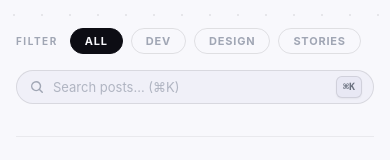
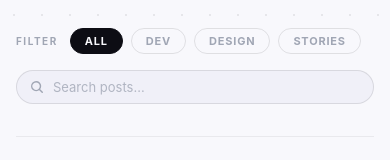
Before and after one commit to sorrysungkwon/glowtris-blog, a Next.js app: page / in a window 390 px wide. Shown: the part 392-552 px from the top of the page. Built offline with nearby package versions, Linux system fonts and the light colour scheme; a web font is replaced by a local one.

Commit message:
fix: cleanup duplicate shortcut badge and hide on mobile

```diff
--- a/app/globals.css
+++ b/app/globals.css
@@ -2280,3 +2280,9 @@ button { font-family: inherit; cursor: pointer; border: none; }
     transform: translateY(0);
   }
 }
+
+@media (max-width: 640px) {
+  .search-shortcut-badge {
+    display: none !important;
+  }
+}
--- a/components/PostGrid.tsx
+++ b/components/PostGrid.tsx
@@ -86,7 +86,7 @@ export default function PostGrid({ posts, lang }: Props) {
               type="text"
               className="search-input"
               readOnly
-              placeholder={lang === 'ko' ? '포스트 검색... (⌘K)' : 'Search posts... (⌘K)'}
+              placeholder={lang === 'ko' ? '포스트 검색...' : 'Search posts...'}
               aria-label="Search posts"
               style={{ cursor: 'pointer' }}
             />
```
